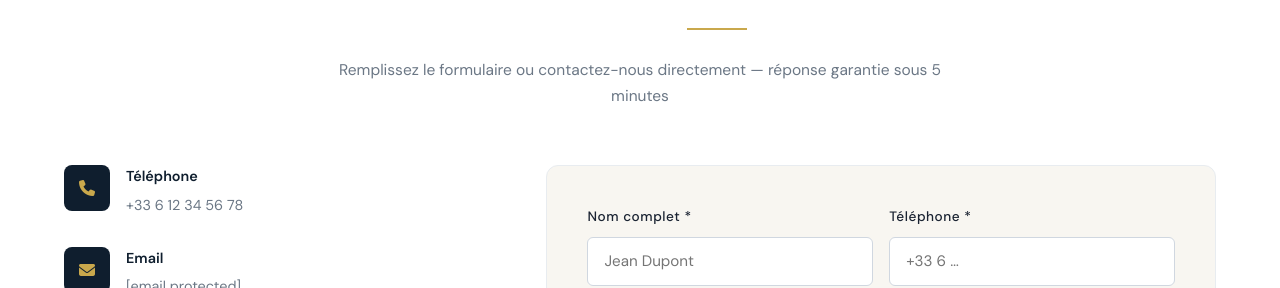
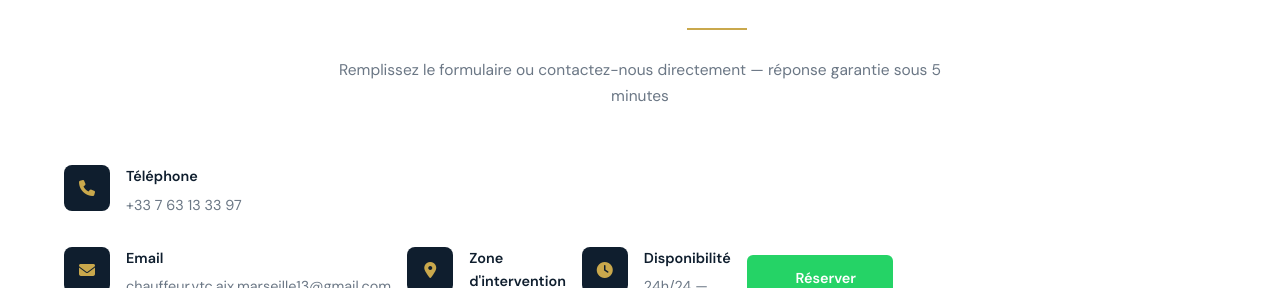
Before and after one commit to meguenni/chauffeur-selim-aix, a plain HTML site: page index.html in a window 1280 px wide. Shown: the part 3597-3885 px from the top of the page. Drawn offline with nearby package versions, Linux system fonts and the light colour scheme.

Commit message:
Update index.html

```diff
--- a/index.html
+++ b/index.html
@@ -1133,15 +1133,14 @@
                         <div class="contact-icon"><i class="fas fa-phone"></i></div>
                         <div class="contact-text">
                             <h3>Téléphone</h3>
-                            <p><a href="tel:+33612345678">+33 6 12 34 56 78</a></p>
+                            <p><a href="tel:+33763133397">+33 7 63 13 33 97</a></p>
                         </div>
                     </div>
                     <div class="contact-item">
                         <div class="contact-icon"><i class="fas fa-envelope"></i></div>
                         <div class="contact-text">
                             <h3>Email</h3>
-                            <p><a href="/cdn-cgi/l/email-protection#f1929e9f85909285b1929990849797948483dc909889dc9c90838294989d9d94df9783"><span class="__cf_email__" data-cfemail="21424e4f55404255614249405447474454530c4048590c4c40535244484d4d440f4753">[email&#160;protected]</span></a></p>
-                        </div>
+                            <p><a href=[mailto:selimmeguennitani@gmail.com]?&subject=Demande de réservation>chauffeur.vtc.aix.marseille13@gmail.com</a></p>
                     </div>
                     <div class="contact-item">
                         <div class="contact-icon"><i class="fas fa-map-marker-alt"></i></div>
```
